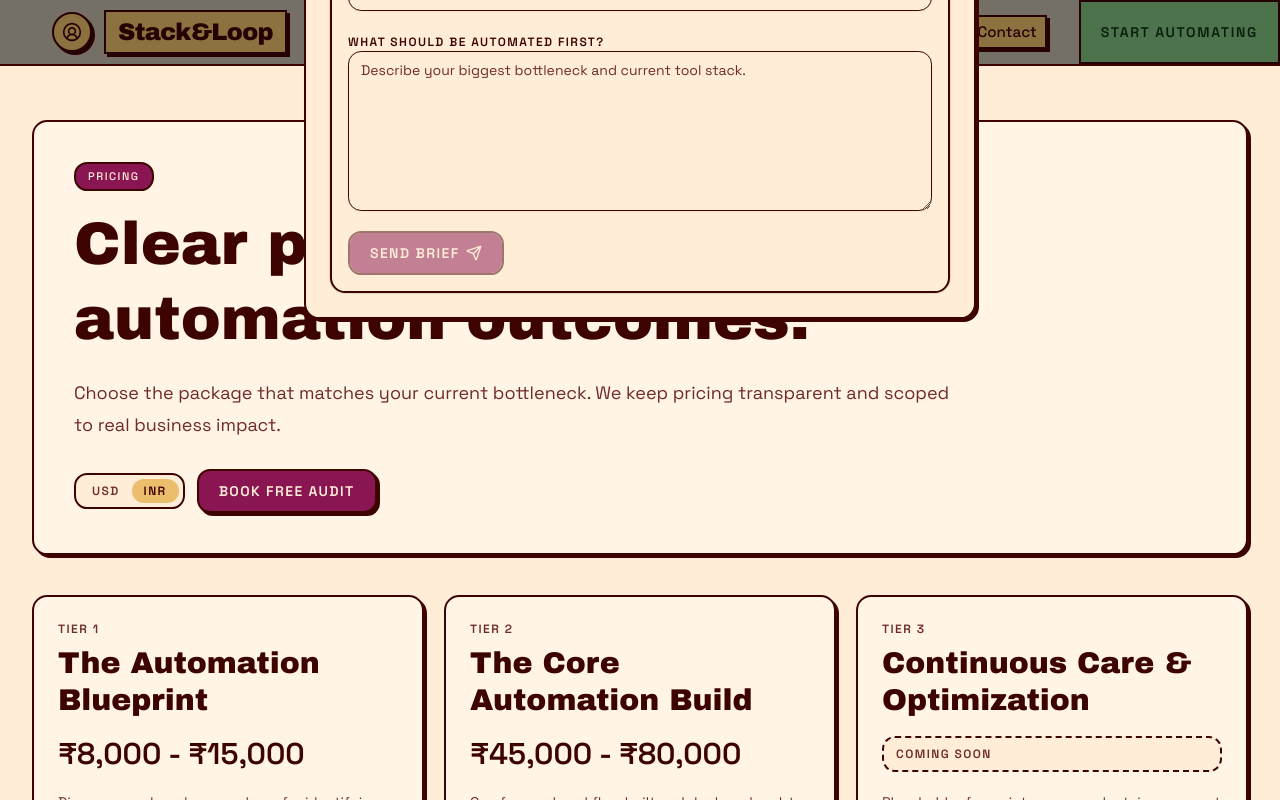
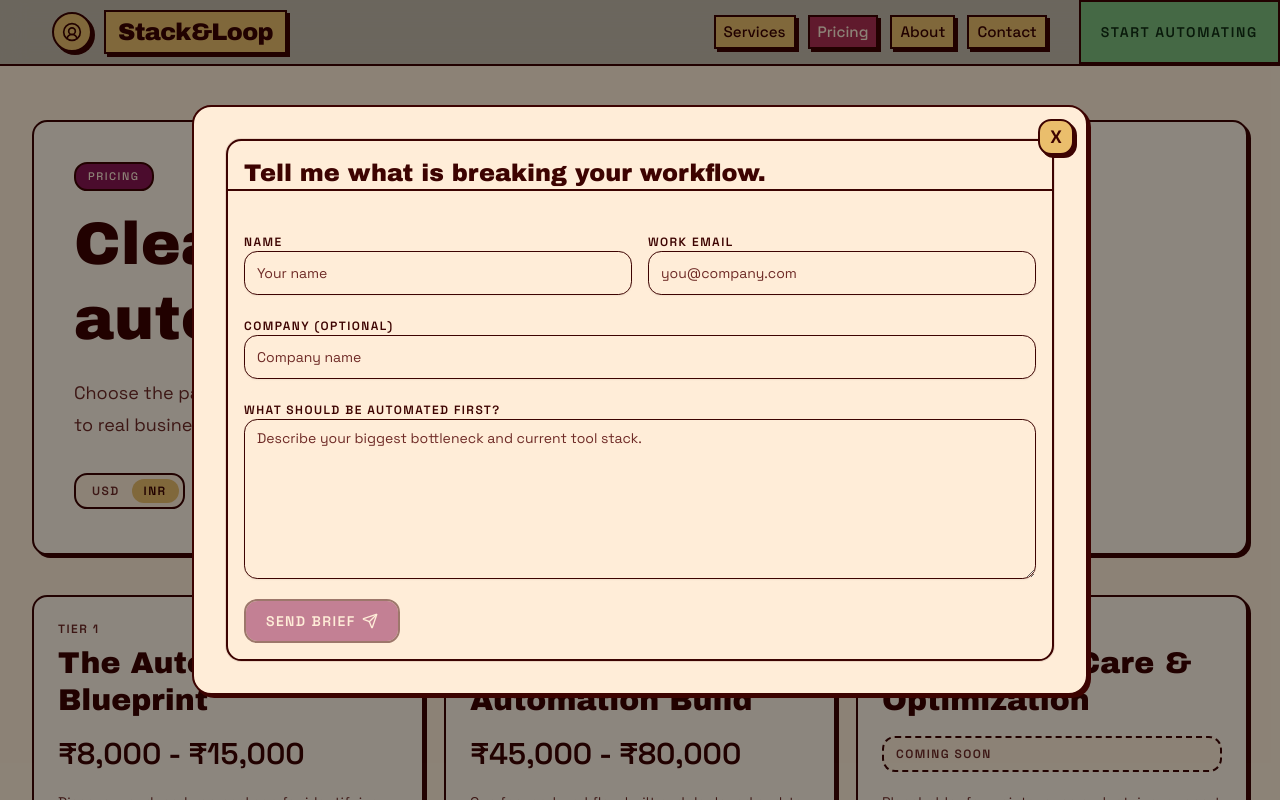
Before and after one commit to Hrudai-Nirmal/Stack-Loop, a Next.js app: page /pricing in a window 1280 px wide. Both pictures are taken after a click on the button "Contact". Shown: the top 800 px of the page. Built offline with nearby package versions, Linux system fonts and the light colour scheme.

Commit message:
fix: center and enlarge header contact dialog without outside-dismiss

```diff
--- a/src/components/site-header.tsx
+++ b/src/components/site-header.tsx
@@ -25,6 +25,7 @@ export function SiteHeader({ activeTab, homeAnchors = false }: SiteHeaderProps)
     );
 
   return (
+    <>
       <header className="fixed inset-x-0 top-0 z-50 border-b-2 border-border bg-[#B6AE9FCC] backdrop-blur-md">
         <div className="flex h-16 w-full items-stretch pl-4 pr-0 md:pl-8">
         <div className="ml-3 flex items-center gap-3 md:ml-5">
@@ -63,20 +64,24 @@ export function SiteHeader({ activeTab, homeAnchors = false }: SiteHeaderProps)
           Start Automating
         </Link>
         </div>
+      </header>
       {isContactOpen ? (
-        <div className="fixed inset-0 z-[70] flex items-center justify-center bg-black/40 p-4">
-          <div className="relative max-h-[92vh] w-full max-w-2xl overflow-auto rounded-lg border-2 border-border bg-background p-5 brutal-shadow md:p-6">
+        <div className="fixed inset-0 z-[80] bg-black/45">
+          <div className="absolute left-1/2 top-1/2 w-[min(96vw,56rem)] -translate-x-1/2 -translate-y-1/2">
+            <div className="relative max-h-[88vh] overflow-auto rounded-xl border-2 border-border bg-background p-6 brutal-shadow md:p-8">
               <button
                 type="button"
                 onClick={() => setIsContactOpen(false)}
-              className="absolute right-3 top-3 rounded-md border-2 border-border bg-[#EABE6C] px-2 py-1 text-xs font-semibold uppercase tracking-[0.12em] brutal-shadow"
+                aria-label="Close contact dialog"
+                className="absolute right-3 top-3 inline-flex size-9 items-center justify-center rounded-md border-2 border-border bg-[#EABE6C] text-lg font-black leading-none brutal-shadow"
               >
-              Close
+                X
               </button>
               <ContactForm />
             </div>
           </div>
+        </div>
       ) : null}
-    </header>
+    </>
   );
 }
```
Lines whose indentation alone changed are shown as unchanged.
